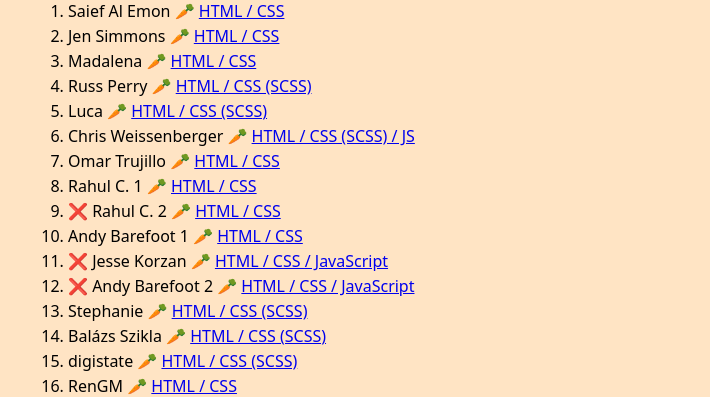
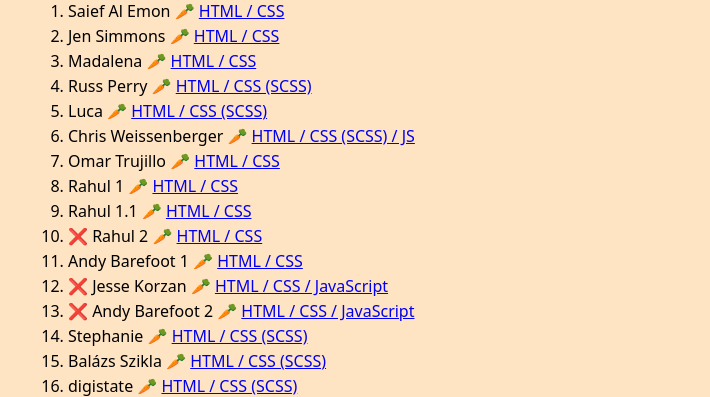
Before and after one commit to TeddyCatUS/Masonry, a plain HTML site: page index.html in a window 1280 px wide. Shown: the part 86-483 px from the top of the page, without its empty margins (0-710 px from the left). Drawn offline with Linux system fonts and the light colour scheme.

Commit message:
Update index.html

```diff
--- a/index.html
+++ b/index.html
@@ -21,9 +21,9 @@
         <li>Luca 🥕 <a href="https://tgaglio.github.io/Masonry/Luca/index.html" target="_blank">HTML / CSS (SCSS)</a></li>
         <li>Chris Weissenberger 🥕 <a href="https://tgaglio.github.io/Masonry/Chris/index.html" target="_blank">HTML / CSS (SCSS) / JS</a></li>
         <li>Omar Trujillo 🥕 <a href="https://tgaglio.github.io/Masonry/Omar/index.html" target="_blank">HTML / CSS</a></li>
-        <li>Rahul C. 1 🥕 <a href="https://tgaglio.github.io/Masonry/Rahul1/masonry-bordered.html" target="_blank">HTML / CSS</a></li>
-
-        <li>❌ Rahul C. 2 🥕 <a href="https://tgaglio.github.io/Masonry/Rahul2/index.html" target="_blank">HTML / CSS</a></li>
+        <li>Rahul 1 🥕 <a href="https://tgaglio.github.io/Masonry/Rahul1/masonry-bordered.html" target="_blank">HTML / CSS</a></li>
+        <li>Rahul 1.1 🥕 <a href="https://tgaglio.github.io/Masonry/Rahu3/index.html" target="_blank">HTML / CSS</a></li>
+        <li>❌ Rahul 2 🥕 <a href="https://tgaglio.github.io/Masonry/Rahul2/index.html" target="_blank">HTML / CSS</a></li>
         <li>Andy Barefoot 1 🥕 <a href="https://tgaglio.github.io/Masonry/Andy1/index.html" target="_blank">HTML / CSS</a></li>
         <li>❌ Jesse Korzan 🥕 <a href="https://tgaglio.github.io/Masonry/Jesse/index.html" target="_blank">HTML / CSS / JavaScript</a></li>
         <li>❌ Andy Barefoot 2 🥕 <a href="https://tgaglio.github.io/Masonry/Andy2/index.html" target="_blank">HTML / CSS / JavaScript</a></li>
```
